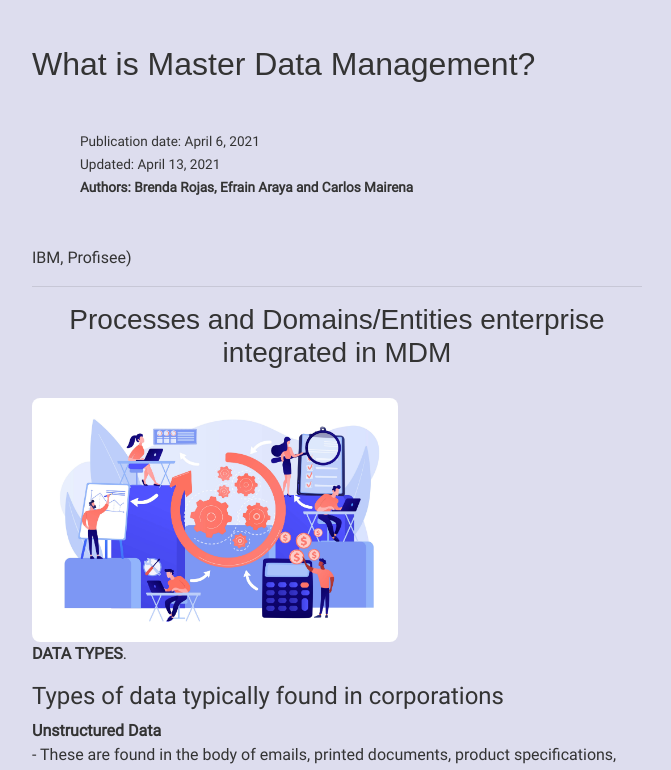
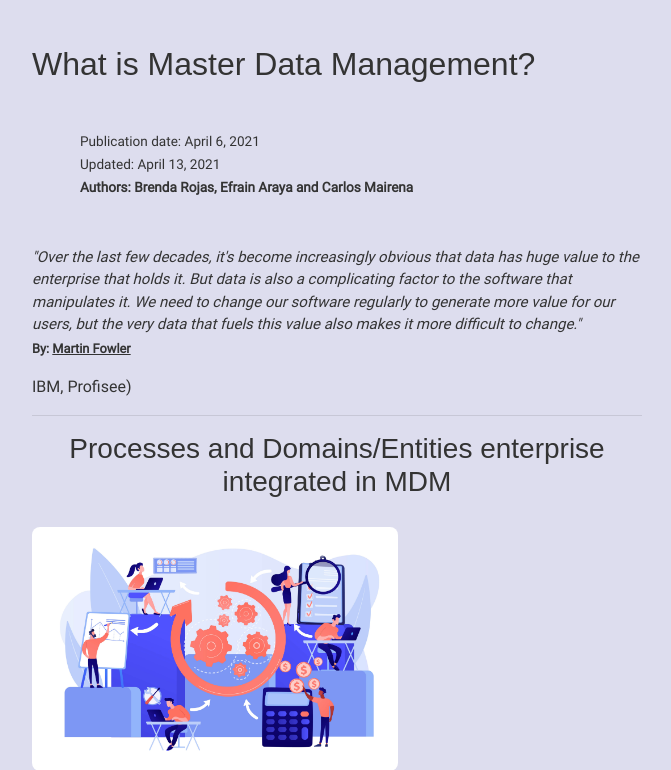
Before and after one commit to ArturoMorales93/Plataformas_II_Project, a Flask app: template project/mdm/templates/Master_Data_Management.html in a window 1280 px wide. Shown: the part 661-1431 px from the top of the page, without its empty margins (303-974 px from the left). Run offline with Flask 2, Linux system fonts and the light colour scheme; the template is opened without the code that fills it, so the values that code supplies are empty; some libraries are stand-ins or nearby versions; some web fonts are replaced.

Commit message:
Palabras de Martin Fowler sobre la importancia de los datos.

```diff
--- a/project/mdm/templates/Master_Data_Management.html
+++ b/project/mdm/templates/Master_Data_Management.html
@@ -57,7 +57,14 @@
                     ', src='es', dest=['en']) }}
                 </p>
 
-                <p>{{ translate(text='
+                <p style="font-style: italic; margin-bottom: 0px; font-size: 15px;">
+                    "Over the last few decades, it's become increasingly obvious that data has huge value to the enterprise that holds it.
+                    But data is also a complicating factor to the software that manipulates it. We need to change our software regularly to
+                    generate more value for our users, but the very data that fuels this value also makes it more difficult to change."
+                </p>
+                <small><b>By: <a href="https://martinfowler.com/data/" target="_blank"><u>Martin Fowler</u></a></b></small>
+
+                <p style="margin-top: 15px;">{{ translate(text='
                     Conforme las empresas van emergiendo y en lo mejor de los casos crecen exponencialmente, estas generan información cada
                     vez más importante para su funcionamiento, así también sucede que cierta información van siendo obsoleta o va
                     perdiendo su relevancia. En todas las empresas, se encuentran una serie de tipos de datos, donde empresas expertas
```
